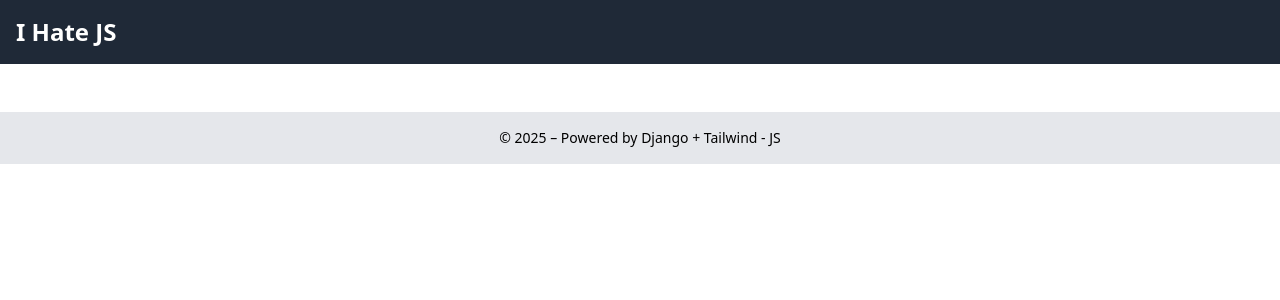
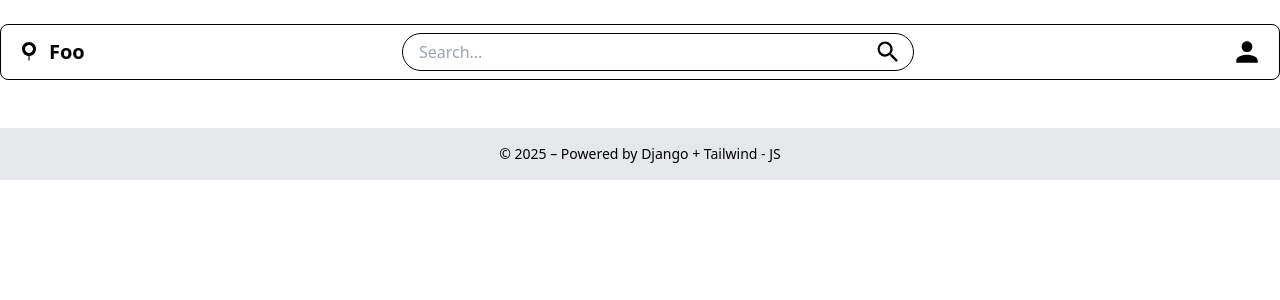
Before and after one commit to AkasakaRyuunoske/FOO, a Django app: template common/templates/base.html in a window 1280 px wide. Shown: the top 300 px of the page. Run offline with Django 5.2, Linux system fonts and the light colour scheme; the template is opened without the code that fills it, so the values that code supplies are empty; some libraries are stand-ins or nearby versions; some web fonts are replaced.

Commit message:
aggiornamento git; aggiornamento pagina con le modifiche piu recenti;

```diff
--- a/common/templates/base.html
+++ b/common/templates/base.html
@@ -13,11 +13,11 @@
     </script>
     <script src="https://cdn.tailwindcss.com"></script>
 </head>
+
+    <br>
+    {% include "components/header.html" %}
+
 <body>
-
-    <header class="p-4 bg-gray-800 text-white">
-        <h1 class="text-2xl font-bold">I Hate JS</h1>
-    </header>
 
     <main class="p-6">
         {% block content %}
--- a/common/templates/home.html
+++ b/common/templates/home.html
@@ -9,7 +9,7 @@
   <script src="https://cdn.tailwindcss.com"></script>
 </head>
 
-{% include "header.html" %}
+{% include "components/header.html" %}
 
 <body class="bg-gray-100 p-8">
 
```
Also changed, not shown: common/templates/components/header.html (renamed from common/templates/header.html), 1 other file.
